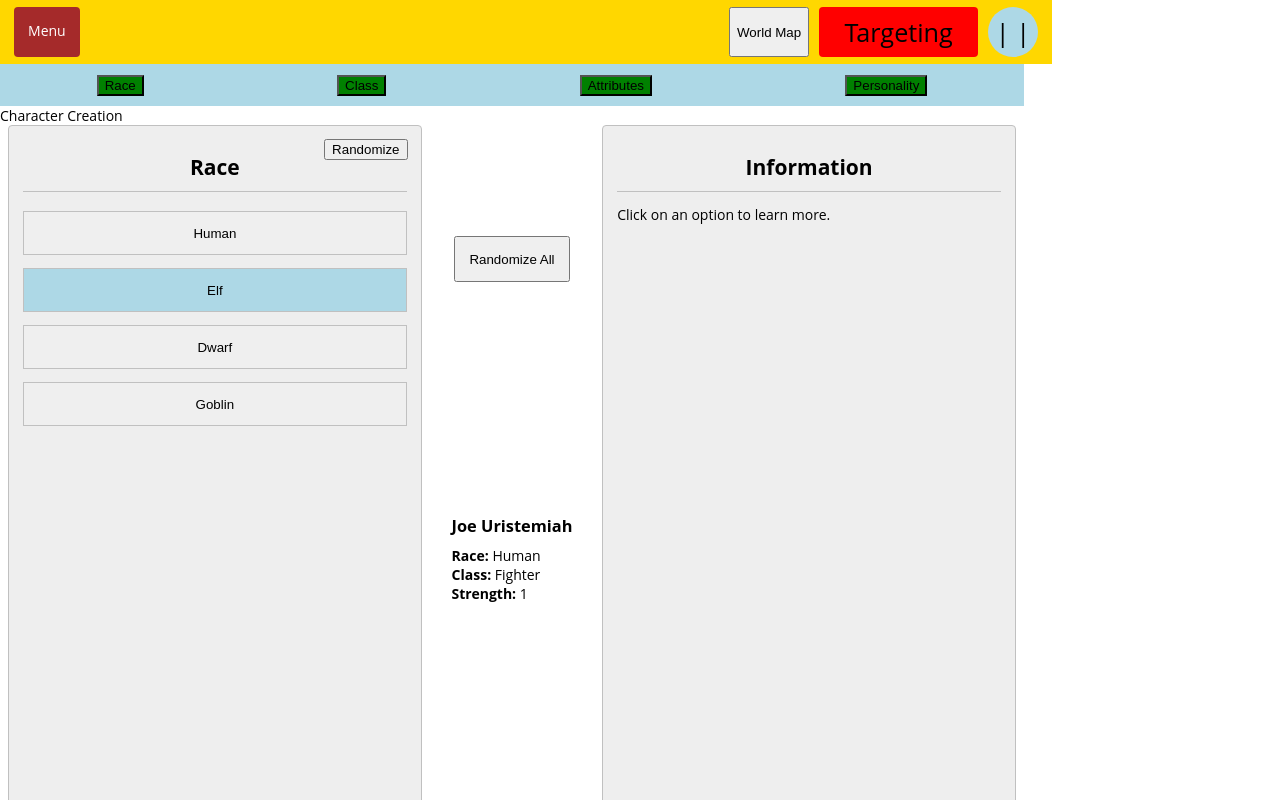
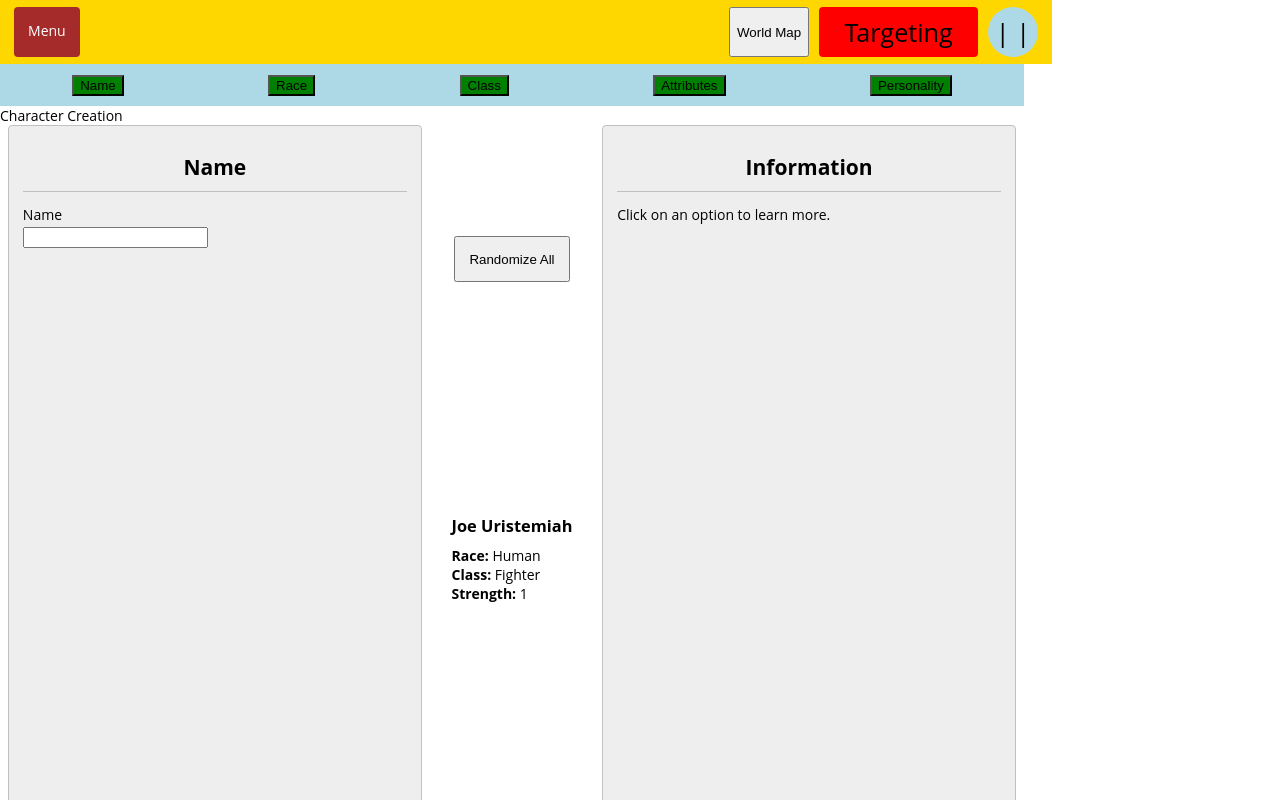
Before and after one commit to nmkataoka/adv-life, a React (Create React App) app: page / in a window 1280 px wide. Shown: the top 800 px of the page. Built offline with nearby package versions, Linux system fonts and the light colour scheme.

Commit message:
Add Name screen to character creation [Re: nmkataoka/adv-life#79]

```diff
--- /dev/null
+++ b/src/1- ncomponents/NameCmpt.ts
@@ -0,0 +1,5 @@
+import { NComponent } from '../0-engine/ECS/NComponent';
+
+export class NameCmpt implements NComponent {
+  public name = '';
+}
--- a/src/3-api/characterCreation.ts
+++ b/src/3-api/characterCreation.ts
@@ -6,6 +6,7 @@ import { PersonalityArray, PersonalityCmpt } from '../1- ncomponents/Personality
 import { CombatStatsCmpt } from '../1- ncomponents/CombatStatsCmpt';
 import { RaceCmpt } from '../1- ncomponents/Race';
 import { ClassCmpt } from '../1- ncomponents/ClassCmpt';
+import { NameCmpt } from '../1- ncomponents/NameCmpt';
 
 export type Stats = {
   dexterity: number;
@@ -17,11 +18,13 @@ export type Stats = {
 
 export const createPlayerCharacter = ({
   className,
+  name,
   personality,
   race,
   stats,
 }: {
   className?: string,
+  name?: string,
   personality?: PersonalityArray,
   race?: string,
   stats?: Stats,
@@ -34,6 +37,12 @@ export const createPlayerCharacter = ({
 
   const eMgr = EntityManager.instance;
   const player = eMgr.CreateEntity();
+
+  const nameCmpt = new NameCmpt();
+  if (name) {
+    nameCmpt.name = name;
+  }
+  eMgr.AddComponent(player, nameCmpt);
 
   const personalityCmpt = new PersonalityCmpt();
   if (personality) {
--- /dev/null
+++ b/src/6-ui-features/CharacterCreationScene/CharacterAttributeGroup/Freeform/FreeformInputWindow.tsx
@@ -0,0 +1,50 @@
+import React from 'react';
+import styled from '@emotion/styled';
+import { useDispatch } from 'react-redux';
+import Window from '../../components/Window';
+import { changedFreeformInputValue } from '../../characterCreationSlice';
+
+export type FreeformRowProps = {
+  label: string;
+  type: string;
+  value: string;
+}
+
+type FreeformInputWindowProps = {
+  header: string;
+  options: FreeformRowProps[];
+}
+
+const FreeformInputWindow = ({ header, options }: FreeformInputWindowProps): JSX.Element => {
+  const dispatch = useDispatch();
+
+  const handleChange = (label: string) => (e: React.ChangeEvent<HTMLInputElement>) => {
+    dispatch(changedFreeformInputValue({ label, value: e.target.value }));
+  };
+
+  return (
+    <Window header={header} showNavigation>
+      <OptionsContainer>
+        {options.map(({ label, type, value }) => (
+          <label key={label} htmlFor={`freeform-input-${label}`}>
+            {label}
+            <Input id={`freeform-input-${label}`} onChange={handleChange(label)} type={type} value={value} />
+          </label>
+        ))}
+      </OptionsContainer>
+    </Window>
+  );
+};
+
+export default FreeformInputWindow;
+
+const OptionsContainer = styled.div`
+  display: flex;
+  flex-direction: column;
+`;
+
+const Input = styled.input`
+  margin-bottom: 1em;
+  margin-top: 0.25em;
+  display: block;
+`;
--- /dev/null
+++ b/src/6-ui-features/CharacterCreationScene/CharacterAttributeGroup/Freeform/index.tsx
@@ -0,0 +1,13 @@
+export type FreeformData = {
+  label: string;
+  type: string;
+  value: string;
+}
+
+export type Freeform = {
+  name: string;
+  selectType: 'freeform';
+  options: FreeformData[];
+}
+
+export const randomize = (info: Freeform): Freeform => info;
--- a/src/6-ui-features/CharacterCreationScene/CharacterAttributeGroup/index.tsx
+++ b/src/6-ui-features/CharacterCreationScene/CharacterAttributeGroup/index.tsx
@@ -1,21 +1,26 @@
 import { OneOf, randomize as randomizeOneOf } from './OneOf';
 import { PointAllocation, randomize as randomizePointAllocation } from './PointAllocation';
 import { Ranges, randomize as randomizeRanges } from './Ranges';
+import { Freeform, randomize as randomizeFreeform } from './Freeform';
 
-type CharacterAttributeGroup = OneOf
+type CharacterAttributeGroup = Freeform
+| OneOf
 | PointAllocation
 | Ranges;
 
 export default CharacterAttributeGroup;
 
 export type {
+  Freeform,
   OneOf,
   PointAllocation,
   Ranges,
 };
 
 export const randomize = (info: CharacterAttributeGroup): CharacterAttributeGroup => {
-  if (info.selectType === 'oneOf') {
+  if (info.selectType === 'freeform') {
+    return randomizeFreeform(info);
+  } if (info.selectType === 'oneOf') {
     return randomizeOneOf(info);
   } if (info.selectType === 'pointAllocation') {
     return randomizePointAllocation(info);
--- a/src/6-ui-features/CharacterCreationScene/characterCreationData.tsx
+++ b/src/6-ui-features/CharacterCreationScene/characterCreationData.tsx
@@ -1,6 +1,13 @@
 import CharacterAttributeGroup from './CharacterAttributeGroup';
 
 export const initialCharacterAttributeGroups: CharacterAttributeGroup[] = [
+  {
+    name: 'Name',
+    selectType: 'freeform',
+    options: [
+      { label: 'Name', type: 'text', value: '' },
+    ],
+  },
   {
     name: 'Race',
     selectType: 'oneOf',
--- a/src/6-ui-features/CharacterCreationScene/characterCreationSlice.tsx
+++ b/src/6-ui-features/CharacterCreationScene/characterCreationSlice.tsx
@@ -6,6 +6,7 @@ import CharacterAttributeGroup, {
 import { createPlayerCharacter } from '../../3-api/characterCreation';
 import { AppThunk } from '../../7-app/types';
 import { PersonalityArray } from '../../1- ncomponents/PersonalityCmpt';
+import { Freeform } from './CharacterAttributeGroup/Freeform';
 
 const randomizeCharacterAttributeGroups = (cags: CharacterAttributeGroup[]) => {
   cags.forEach((cag) => {
@@ -111,6 +112,17 @@ const characterCreationSlice = createSlice({
       const { max, min } = option;
       option.value = clamp(value, min, max);
     },
+    changedFreeformInputValue(state, action: PayloadAction<{label: string; value: string;}>) {
+      const { label, value } = action.payload;
+      const characterAttributeGroup = state.characterAttributeGroups[state.screenIdx] as Freeform;
+      const { options } = characterAttributeGroup;
+      const option = options.find((o) => o.label === label);
+      if (option == null) {
+        console.error(`Could not find input ${label} to change freeform input.`);
+        return;
+      }
+      option.value = value;
+    },
     randomizeAll(state) {
       randomizeCharacterAttributeGroups(state.characterAttributeGroups);
     },
@@ -127,6 +139,7 @@ function clearInfoWindow(state: typeof initialState) {
 }
 
 export const {
+  changedFreeformInputValue,
   changedScreen,
   changedSlider,
   clickedNext,
@@ -147,6 +160,12 @@ export const finishCharacterCreation = (): AppThunk => (dispatch, getState) => {
       characterAttributeGroups: cags,
     },
   } = getState();
+
+  const nameCAG = cags.find((cag) => cag.name === 'Name') as Freeform;
+  let name;
+  if (nameCAG) {
+    name = nameCAG.options[0].value;
+  }
 
   const raceCAG = cags.find((cag) => cag.name === 'Race') as OneOf;
   let race;
@@ -186,6 +205,6 @@ export const finishCharacterCreation = (): AppThunk => (dispatch, getState) => {
   }
 
   createPlayerCharacter({
-    className, personality, race, stats,
+    className, name, personality, race, stats,
   });
 };
--- a/src/6-ui-features/CharacterCreationScene/components/ScreenInfoToScreen.tsx
+++ b/src/6-ui-features/CharacterCreationScene/components/ScreenInfoToScreen.tsx
@@ -2,15 +2,22 @@ import React from 'react';
 import SelectionWindow from '../CharacterAttributeGroup/OneOf/SelectionWindow';
 import AttributeWindow from '../CharacterAttributeGroup/PointAllocation/AttributeWindow';
 import SliderWindow from '../CharacterAttributeGroup/Ranges/SliderWindow';
-import CharacterAttributeGroup, { OneOf, PointAllocation, Ranges } from '../CharacterAttributeGroup';
+import CharacterAttributeGroup, {
+  OneOf, PointAllocation, Ranges, Freeform,
+} from '../CharacterAttributeGroup';
+import FreeformInputWindow from '../CharacterAttributeGroup/Freeform/FreeformInputWindow';
 
 type ScreenInfoToScreenProps = {
   screenInfo: CharacterAttributeGroup;
 }
 
-const ScreenInfoToScreen = ({ screenInfo }: ScreenInfoToScreenProps): JSX.Element | null => {
+const ScreenInfoToScreen = ({ screenInfo }: ScreenInfoToScreenProps): JSX.Element => {
   const { name: header, selectType } = screenInfo;
   switch (selectType) {
+    case 'freeform': {
+      const { options } = screenInfo as Freeform;
+      return <FreeformInputWindow header={header} options={options} />;
+    }
     case 'oneOf': {
       const { options, selectedIdx } = screenInfo as OneOf;
       return <SelectionWindow header={header} options={options} selectedIdx={selectedIdx} />;
@@ -24,7 +31,7 @@ const ScreenInfoToScreen = ({ screenInfo }: ScreenInfoToScreenProps): JSX.Elemen
       return <SliderWindow header={header} sliders={options} />;
     }
     default:
-      return null;
+      return <h2>Error: unrecognized screen info type</h2>;
   }
 };
 
```
